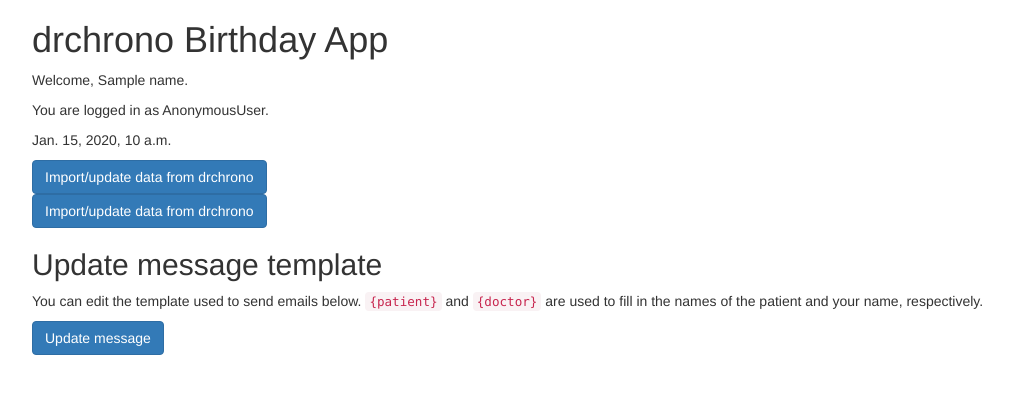
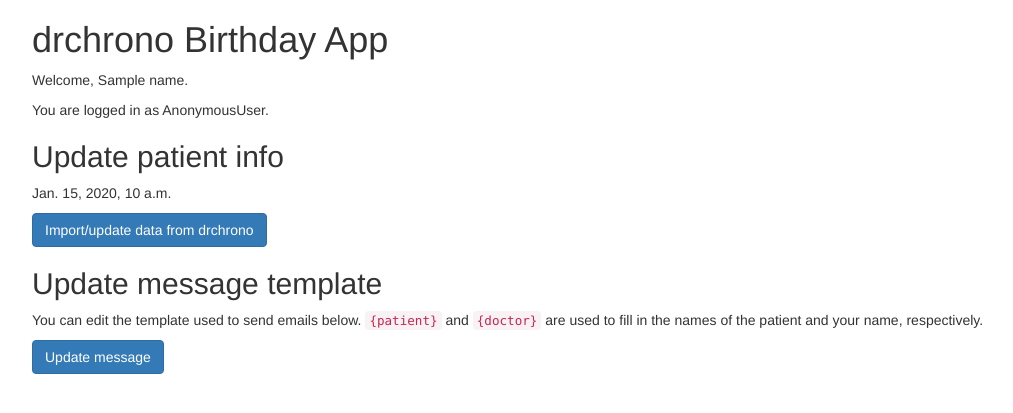
Before and after one commit to darkfeline/drchrono-birthday, a Django app: template drchrono_birthday/templates/drchrono_birthday/index.html in a window 1280 px wide. Shown: the top 413 px of the page, without its empty margins (38-1051 px from the left). Run offline with Django 3.2, Linux system fonts and the light colour scheme; the template is opened without the code that fills it: most values are stand-ins (such as "Sample title", 1, 10 or a date in 2020); some libraries are stand-ins or nearby versions.

Commit message:
Improve template

```diff
--- a/drchrono_birthday/templates/drchrono_birthday/index.html
+++ b/drchrono_birthday/templates/drchrono_birthday/index.html
@@ -29,17 +29,18 @@
 
 <p>You are logged in as {{ user }}.</p>
 
-<p>{{ last_updated }}</p>
+<section>
 
-<form action="{% url 'drchrono_birthday:update' %}" method="post" class="form">
-  {% csrf_token %}
-  {% bootstrap_button content='Import/update data from drchrono' button_type='submit' %}
-</form>
+  <h2>Update patient info</h2>
 
-<form action="{% url 'drchrono_birthday:update' %}" method="post" class="form">
-  {% csrf_token %}
-  {% bootstrap_button content='Import/update data from drchrono' button_type='submit' %}
-</form>
+  <p>{{ last_updated }}</p>
+
+  <form action="{% url 'drchrono_birthday:update' %}" method="post" class="form">
+    {% csrf_token %}
+    {% bootstrap_button content='Import/update data from drchrono' button_type='submit' %}
+  </form>
+
+</section>
 
 <section>
 
```
